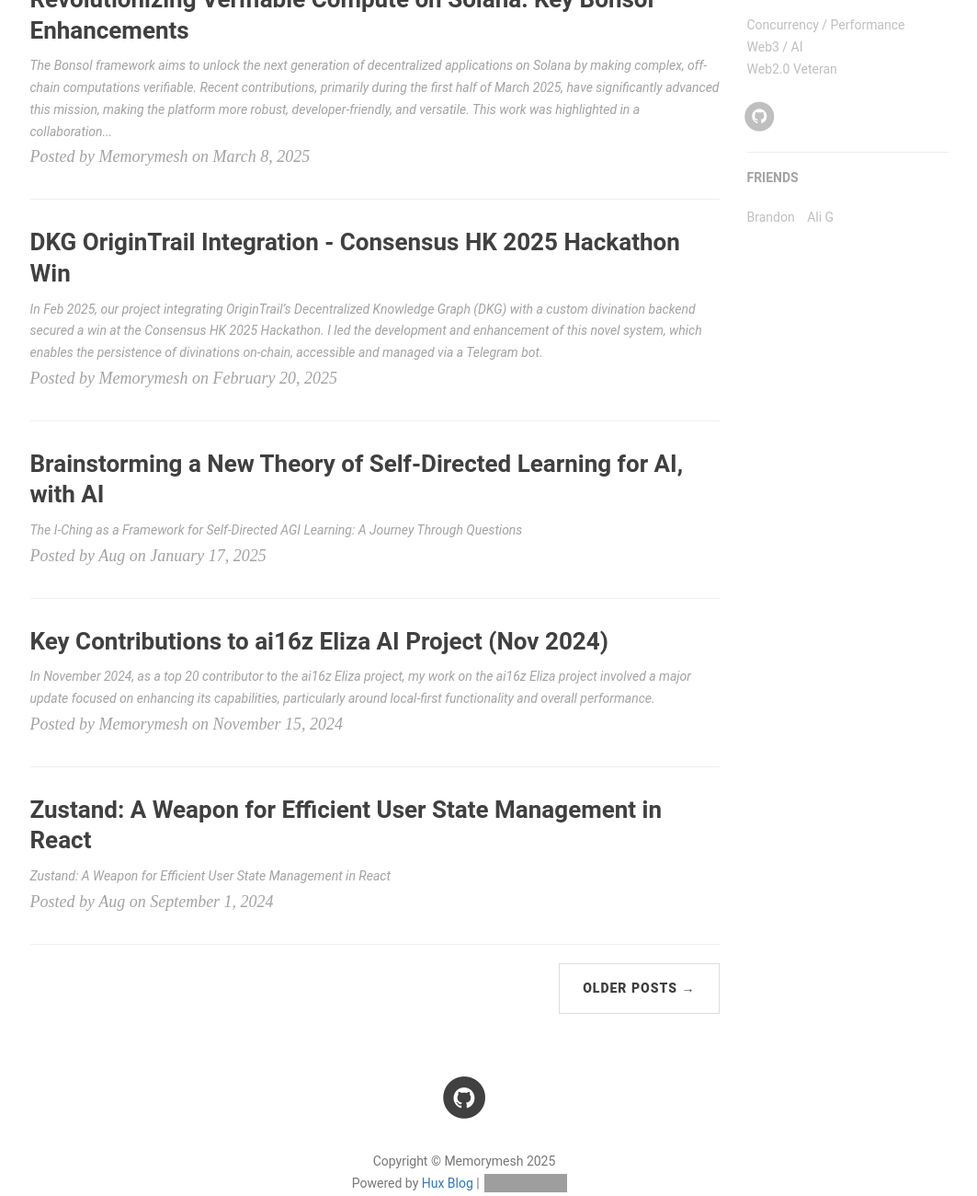
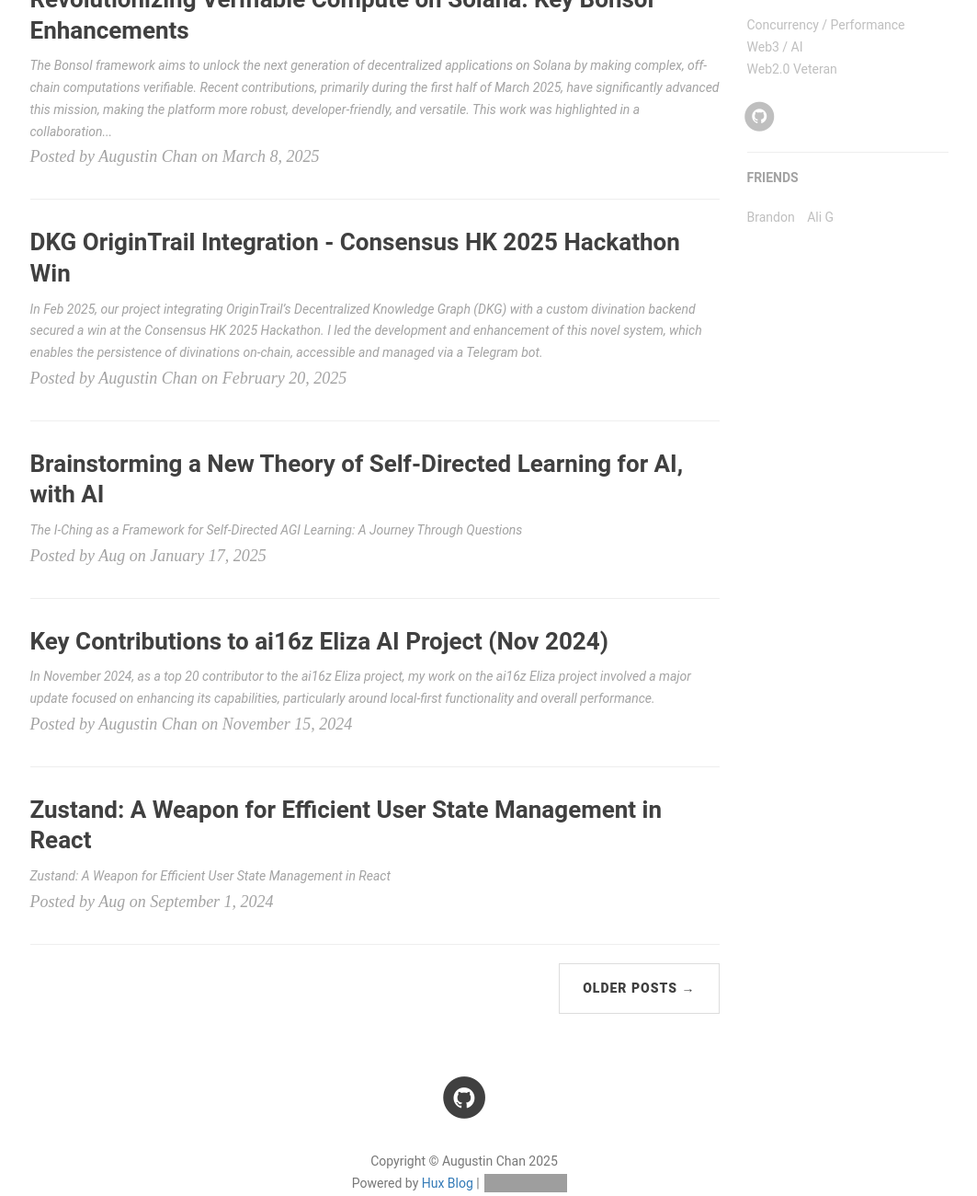
Before and after one commit to augchan42/augchan42.github.io, a Jekyll site: the page built from blog/index.html, in a window 1280 px wide and 1400 px high, scrolled down 1385 px, cut to the strip 100-1400 px from the top of the window. Shown: the whole strip at 92% size, without its empty margins (135-1198 px from the left). Built offline with Jekyll 4.4.1, drawn with Linux system fonts in a browser that asks for light colours; nearby versions of some CDN libraries; some web fonts are replaced; the list of posts is cut into pages by our own code; comment, search, counter and statistics services are not loaded; some of the changed text lies outside the part shown; grey boxes are pictures that could not be loaded.

Commit message:
Update site configuration and README: Change site title and SEO title to reflect new branding as Augustin Chan's portfolio and blog. Revise README to enhance clarity on setup instructions and project structure, including updates to links and resource sections.

```diff
--- a/_config.yml
+++ b/_config.yml
@@ -1,6 +1,6 @@
 # Site settings
-title: Memorymesh
-SEOTitle: Memorymesh Blog
+title: Augustin Chan
+SEOTitle: Augustin Chan Dev Blog
 header-img: img/hosermage_an_old_office_lots_of_photos_typewriter_Hong_Kong_l_db193508-3c70-4b73-bfdc-914a05cb085b_0.png
 email: aug@iterative.day
 description: "A developer blog on AI and Web3, from a Web2 perspective "
```
Also changed, not shown: README.md.
